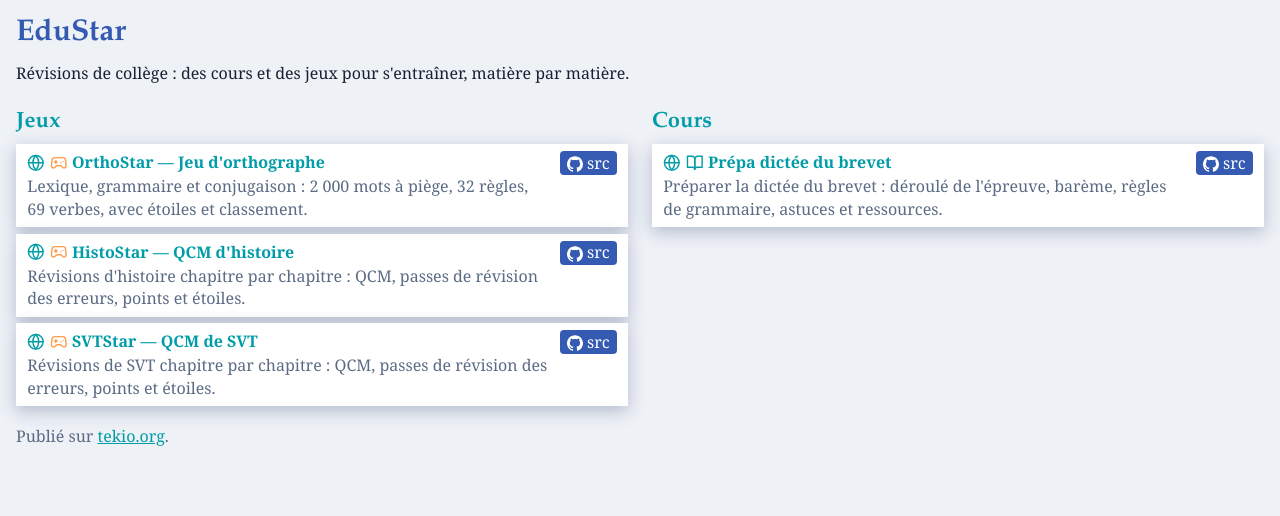
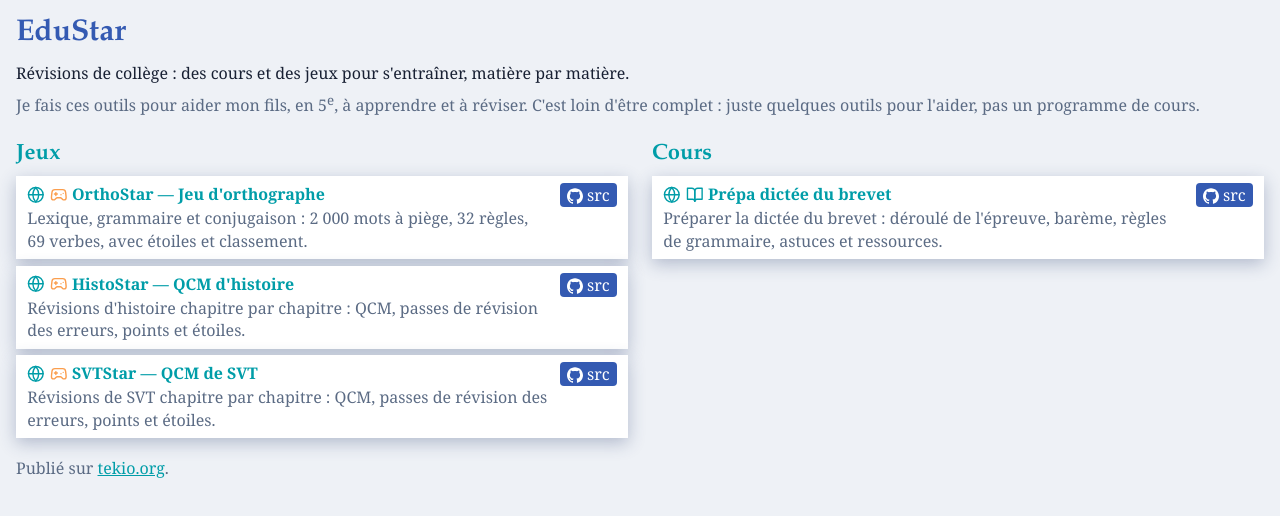
Before and after one commit to xavinsky/edustar, a plain HTML site: page index.html in a window 1280 px wide. Drawn offline with Linux system fonts and the light colour scheme.

Commit message:
Mention : outils faits pour aider mon fils en 5e

```diff
--- a/index.html
+++ b/index.html
@@ -82,6 +82,7 @@
 <main>
   <h1>EduStar</h1>
   <p class="intro">Révisions de collège : des cours et des jeux pour s'entraîner, matière par matière.</p>
+  <p class="intro" style="color:var(--muted);">Je fais ces outils pour aider mon fils, en 5<sup>e</sup>, à apprendre et à réviser. C'est loin d'être complet : juste quelques outils pour l'aider, pas un programme de cours.</p>
 
   <div class="cols">
     <div class="col">
```
Also changed, not shown: 1 other file.
